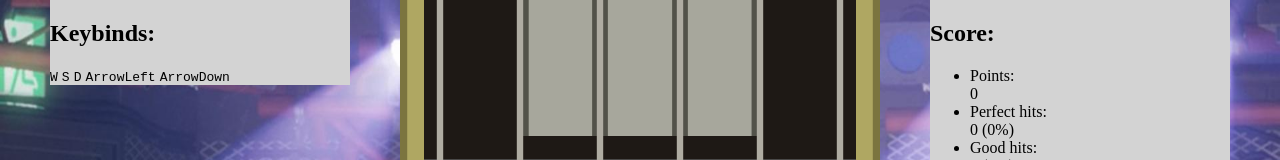
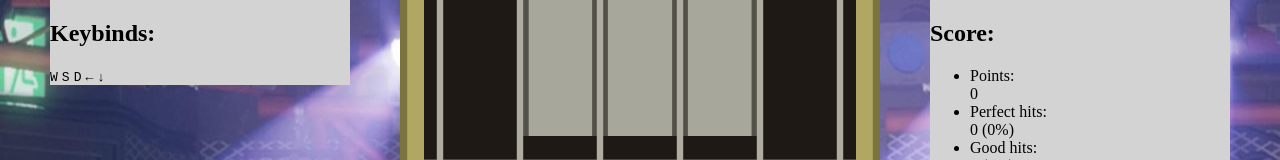
Before and after one commit to Nomis778/kessoku-hero, a website: page pages/game.html in a window 1280 px wide. Shown: the top 160 px of the page. Drawn offline with Linux system fonts and the light colour scheme.

Commit message:
[UPDATE] real arrow in keybind display

```diff
--- a/pages/game.html
+++ b/pages/game.html
@@ -11,8 +11,8 @@
         <kbd>W</kbd>
         <kbd>S</kbd>
         <kbd>D</kbd>
-        <kbd>ArrowLeft</kbd>
-        <kbd>ArrowDown</kbd>
+        <kbd>←</kbd>
+        <kbd>↓</kbd>
     </div>
     <div id="score" class="board">
         <h2>Score:</h2>
```
